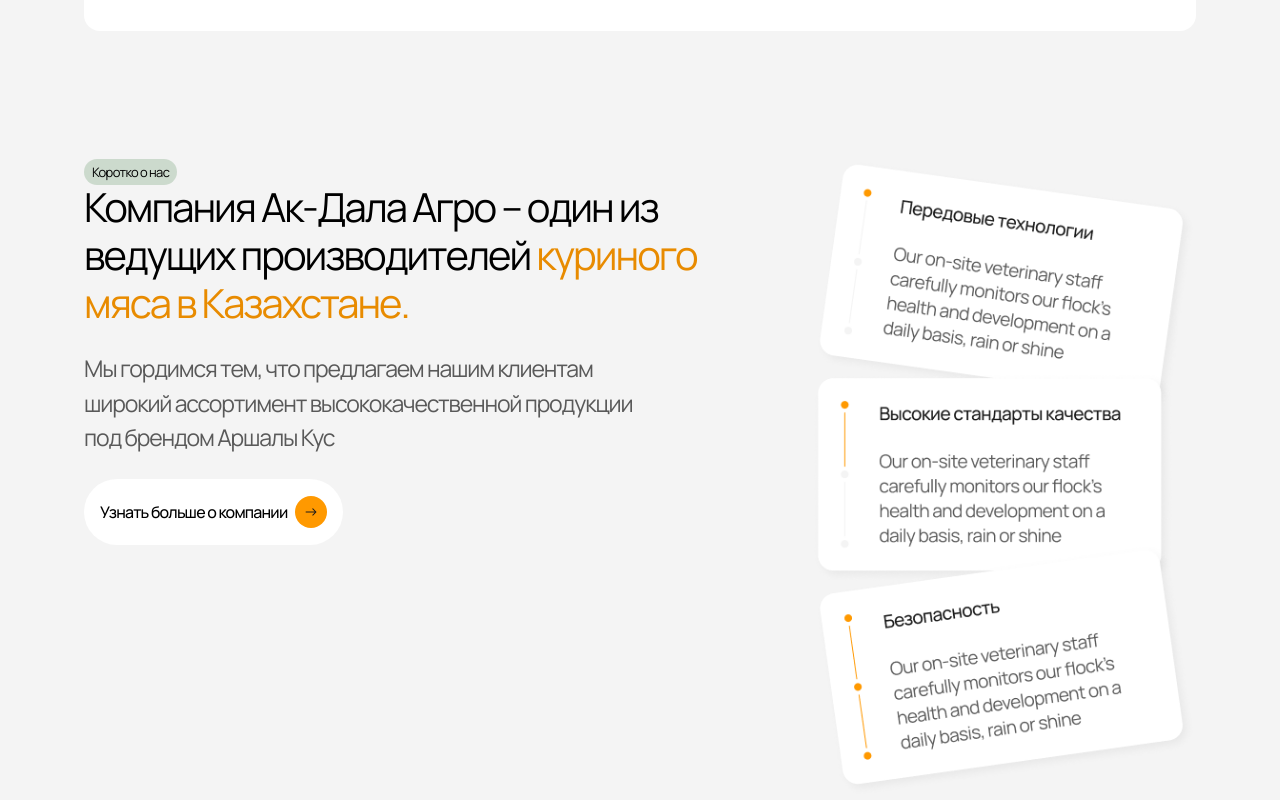
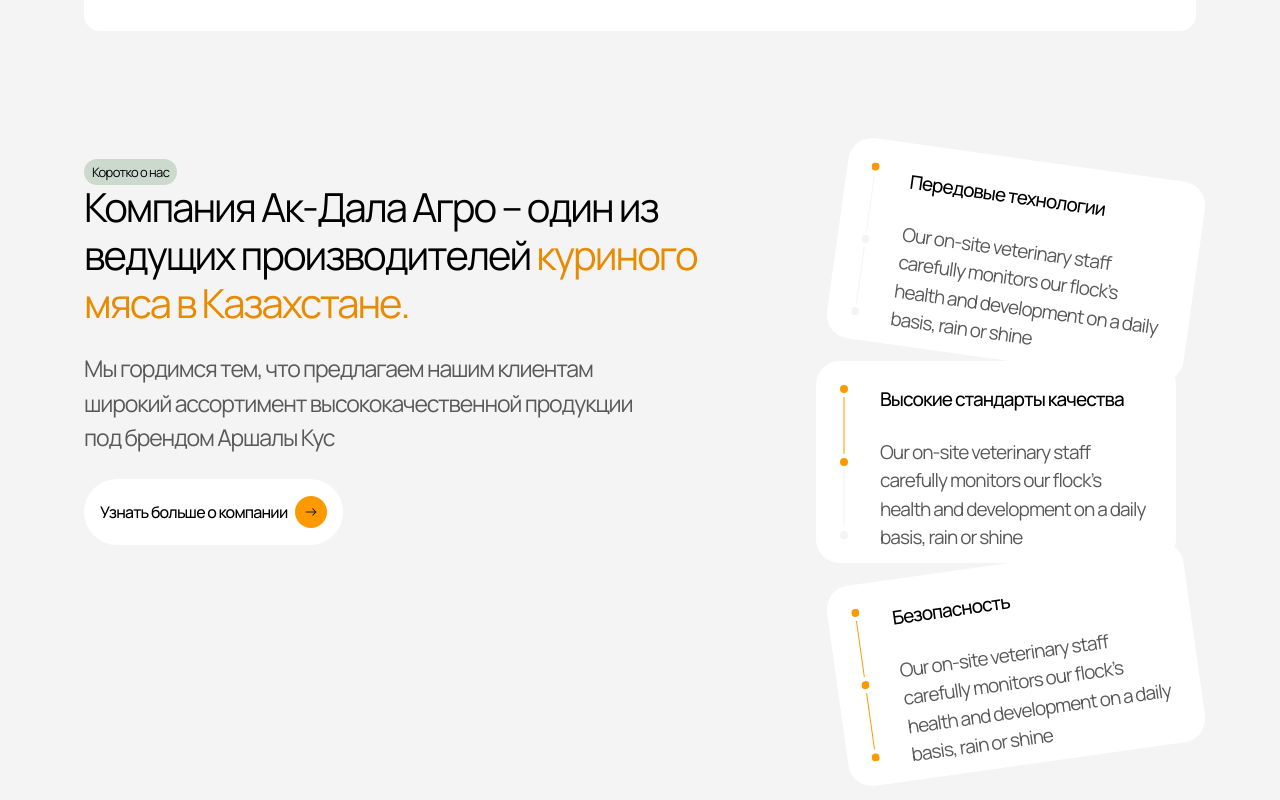
Before and after one commit to kaekkr/aqdala, a Next.js app: page / in a window 1280 px wide. Shown: the part 692-1492 px from the top of the page. Built offline with nearby package versions, Linux system fonts and the light colour scheme; no server answers; the database is empty.

Commit message:
fix style of about us component in home page

```diff
--- a/src/app/about-us/AboutUs.tsx
+++ b/src/app/about-us/AboutUs.tsx
@@ -1,3 +1,5 @@
+import AboutUsCard from '@/app/about-us/AboutUsCard'
+import AboutUsSection from '@/app/about-us/AboutUsSection'
 import Image from 'next/image'
 import Link from 'next/link'
 
@@ -20,7 +22,8 @@
 				<Image src='/home/arrow-in-circle-orange.svg' alt='arrow in circle orange' width={32} height={32} />
 			</Link>
 		</div>
-		<Image src='/home/about-us.png' alt='about us' width={384} height={654} />
+		{/* <Image src='/home/about-us.png' alt='about us' width={384} height={654} /> */}
+		<AboutUsSection />
 	</div>
 }
 
--- a/src/app/about-us/AboutUsCard.tsx
+++ b/src/app/about-us/AboutUsCard.tsx
@@ -3,17 +3,35 @@
 interface IAboutUsCard {
 	title: string;
 	description: string;
-	img: string
+	img: string;
+	index: number;
 }
 
-const AboutUsCard = ({ title, description, img }: IAboutUsCard) => {
-	return <div className='bg-white rounded-3xl p-6 flex space-x-8 md:h-[150px]'>
-		<Image src={img} alt={img} width={8} height={154} className='' />
-		<div className='flex flex-col space-y-6'>
-			<p className='p2-m-medium'>{title}</p>
-			<p className='p2-m text-neutral-dark'>{description}</p>
+const AboutUsCard = ({ title, description, img, index }: IAboutUsCard) => {
+	// Determine rotation based on the index
+	let rotationClasses
+	switch (index) {
+		case 0:
+			rotationClasses = 'lg:rotate-[8deg]'
+			break
+		case 1:
+			rotationClasses = 'lg:-translate-x-5'
+			break
+		case 2:
+			rotationClasses = 'lg:-rotate-[8deg]'
+			break
+	}
+
+	return (
+		<div
+			className={`bg-white rounded-3xl p-6 flex space-x-8 md:h-[150px] lg:h-[202px] lg:w-[360px] lg:transform ${rotationClasses}`}>
+			<Image src={img} alt={img} width={8} height={154} className='' />
+			<div className='flex flex-col space-y-6'>
+				<p className='p2-m-medium'>{title}</p>
+				<p className='p2-m text-neutral-dark'>{description}</p>
+			</div>
 		</div>
-	</div>
+	)
 }
 
 export default AboutUsCard
--- /dev/null
+++ b/src/app/about-us/AboutUsSection.tsx
@@ -0,0 +1,38 @@
+import AboutUsCard from '@/app/about-us/AboutUsCard'
+
+const aboutUsCardData = [
+	{
+		title: 'Передовые технологии',
+		description: 'Our on-site veterinary staff carefully monitors our flock’s health and development on a daily basis, rain or shine',
+		img: '/home/circles-1.svg'
+	},
+	{
+		title: 'Высокие стандарты качества ',
+		description: 'Our on-site veterinary staff carefully monitors our flock’s health and development on a daily basis, rain or shine',
+		img: '/home/circles-2.svg'
+	},
+	{
+		title: 'Безопасность',
+		description: 'Our on-site veterinary staff carefully monitors our flock’s health and development on a daily basis, rain or shine',
+		img: '/home/circles-3.svg'
+	}
+]
+
+const AboutUsSection = () => {
+	return (
+		<div
+			className='flex flex-col items-center space-y-4 lg:space-y-0 lg:flex-row lg:flex-wrap lg:justify-end w-[384.61px]'>
+			{aboutUsCardData.map((item, i) => (
+				<AboutUsCard
+					key={i}
+					title={item.title}
+					description={item.description}
+					img={item.img}
+					index={i}
+				/>
+			))}
+		</div>
+	)
+}
+
+export default AboutUsSection
--- a/src/app/about-us/_mobile/AboutUsMobile.tsx
+++ b/src/app/about-us/_mobile/AboutUsMobile.tsx
@@ -42,7 +42,7 @@
 		</div>
 		<div className='space-y-2'>
 			{aboutUsCardData.map((item, i) => <AboutUsCard key={i} title={item.title} description={item.description}
-			                                               img={item.img} />)}
+			                                               img={item.img} index={i} />)}
 		</div>
 	</div>
 }
```
